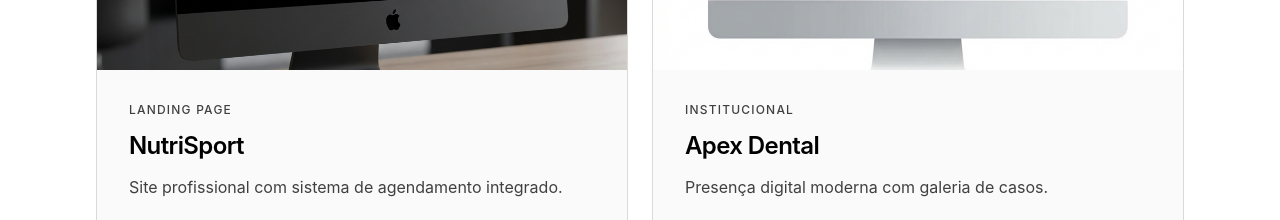
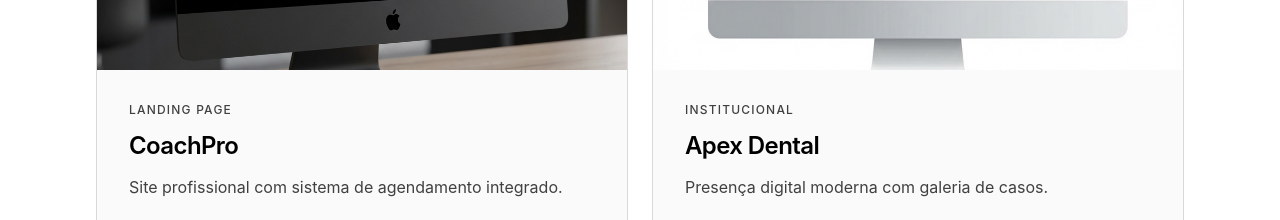
Before and after one commit to Camillylop/SiteLucrativo, a React (Vite) app: page / in a window 1280 px wide. Shown: the part 2260-2480 px from the top of the page. Built offline with nearby package versions, Linux system fonts and the light colour scheme; the HTML template or start-up script is replaced by a standard one.

Commit message:
Update Portfolio: Change NutriSport to CoachPro

```diff
--- a/src/components/Portfolio.tsx
+++ b/src/components/Portfolio.tsx
@@ -4,11 +4,11 @@ import { ArrowUpRight } from "lucide-react";
 const projects = [
   {
     segment: "Landing Page",
-    title: "NutriSport",
+    title: "CoachPro",
     description: "Site profissional com sistema de agendamento integrado.",
     result: "+40% conversão",
     image: "/images/nutri.png",
-    link: "https://nutrisport-beta.vercel.app/"
+    link: "https://coachpro-two.vercel.app/"
   },
   {
     segment: "Institucional",
```
